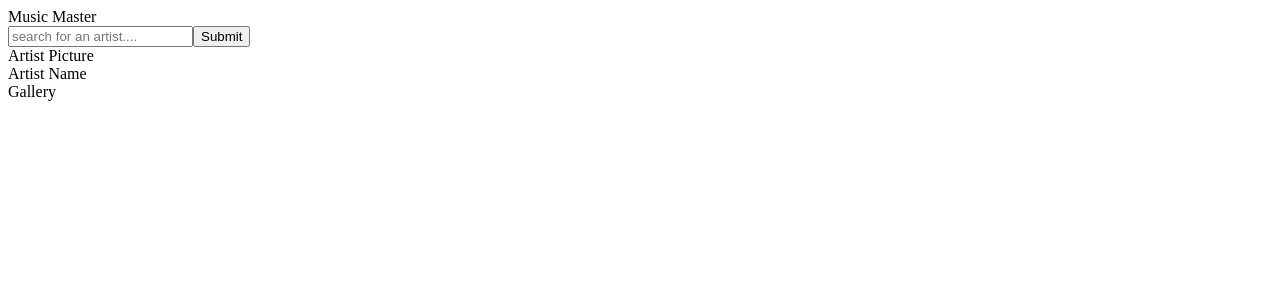
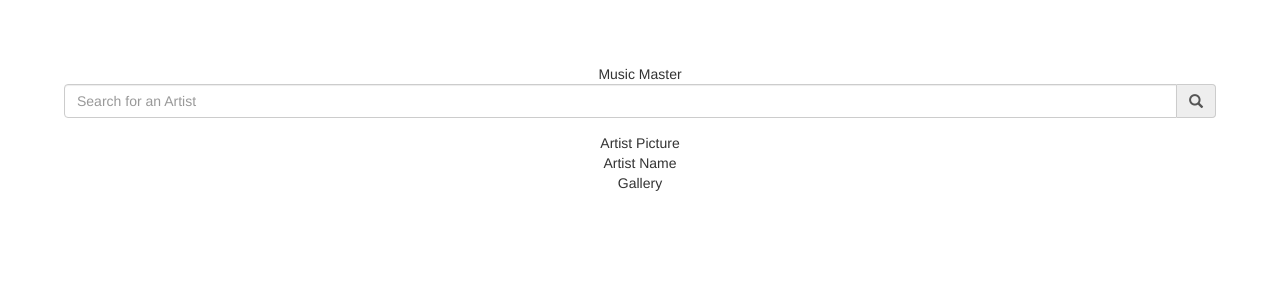
Before and after one commit to b33rTiger/MusicMaster, a React (Create React App) app: page / in a window 1280 px wide. Shown: the top 300 px of the page. Built offline with nearby package versions, Linux system fonts and the light colour scheme.

Commit message:
centered body/added bootstrap

```diff
--- a/public/index.html
+++ b/public/index.html
@@ -19,6 +19,7 @@
       work correctly both with client-side routing and a non-root public URL.
       Learn how to configure a non-root public URL by running `npm run build`.
     -->
+    <link rel="stylesheet" href="https://maxcdn.bootstrapcdn.com/bootstrap/latest/css/bootstrap.min.css">
     <title>React App</title>
   </head>
   <body>
--- /dev/null
+++ b/src/app.css
@@ -0,0 +1,4 @@
+.app {
+  text-align: center;
+  padding: 5%;
+}
--- a/src/app.jsx
+++ b/src/app.jsx
@@ -1,14 +1,23 @@
 import React, { Component } from 'react';
+import './app.css';
+import { FormGroup, FormControl, InputGroup, Glyphicon } from 'react-bootstrap';
 
 class App extends Component {
   render () {
     return (
-      <div>
+      <div className="app">
         <div className="app-title">Music Master</div>
-        <div>
-          <input placeholder="search for an artist...."/>
-          <button>Submit</button>
-        </div>
+        <FormGroup>
+          <InputGroup>
+            <FormControl
+              type="text"
+              placeholder="Search for an Artist"
+            />
+          <InputGroup.Addon>
+            <Glyphicon glyph="search"></Glyphicon>
+          </InputGroup.Addon>
+          </InputGroup>
+        </FormGroup>
         <div className="profile">
           <div>Artist Picture</div>
           <div>Artist Name</div>
```
